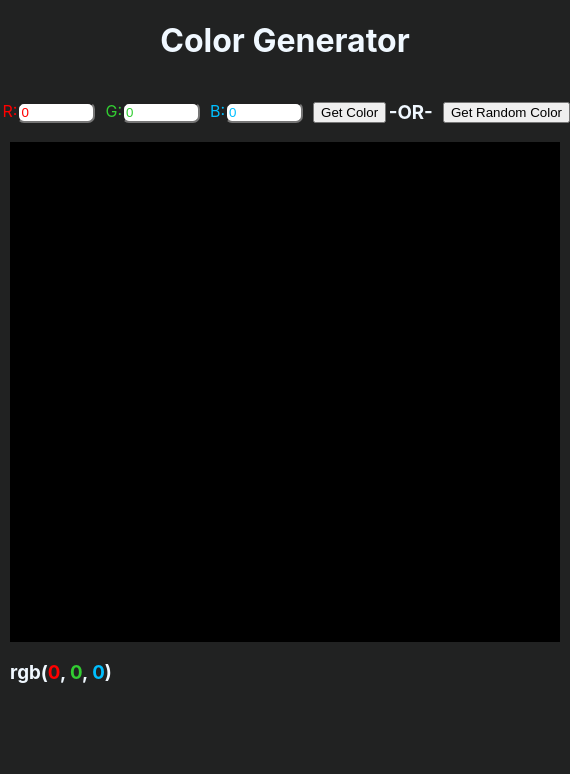
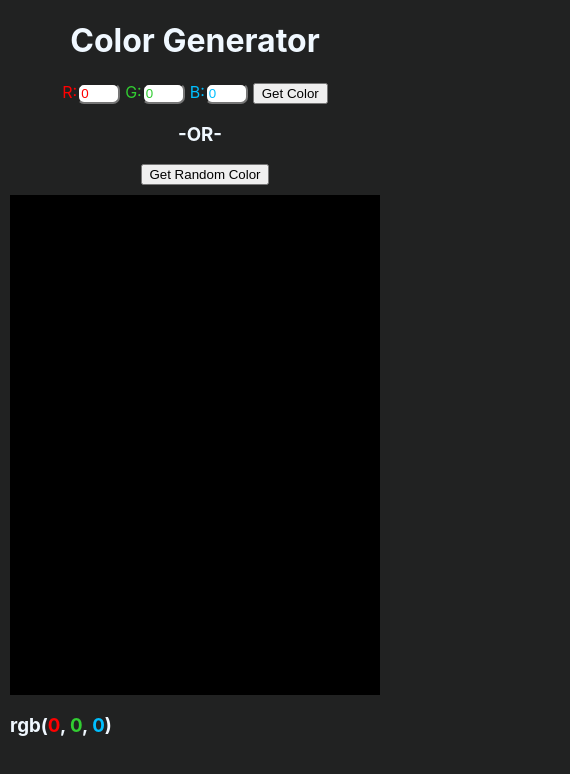
Before and after one commit to Sebi20/Color-Generator, a React (Create React App) app: page / in a window 390 px wide. Shown: the top 774 px of the page, 570 px wide, since content can reach past the window. Built offline with nearby package versions, Linux system fonts and the light colour scheme; the HTML template or start-up script is replaced by a standard one.

Commit message:
Page reorganize itself when a screen is < 590 pixels

```diff
--- a/src/App.css
+++ b/src/App.css
@@ -27,7 +27,7 @@ form{
   color: aliceblue;
   display:flex;
   align-items: center;
-  justify-content: center;
+  margin-left: 10px;
 }
 
 
@@ -49,15 +49,19 @@ input{
   color: deepskyblue;
 }
 
-@media only screen and (max-width: 570px) {
-  body {
-    margin-left:auto;
-    margin-right:auto;
-    width: 570px;
+@media only screen and (max-width: 590px) {
+  input{
+    width: 35px;
+    margin-right: 5px;
   }
 
-  form{
-    margin-left:auto;
-    margin-right:auto;
+  .getColor{
+    width: 75px;
+  }
+
+  .inputfld{
+    display: grid;
+   place-items: center;
+   margin-bottom: 10px;
   }
 }
```
